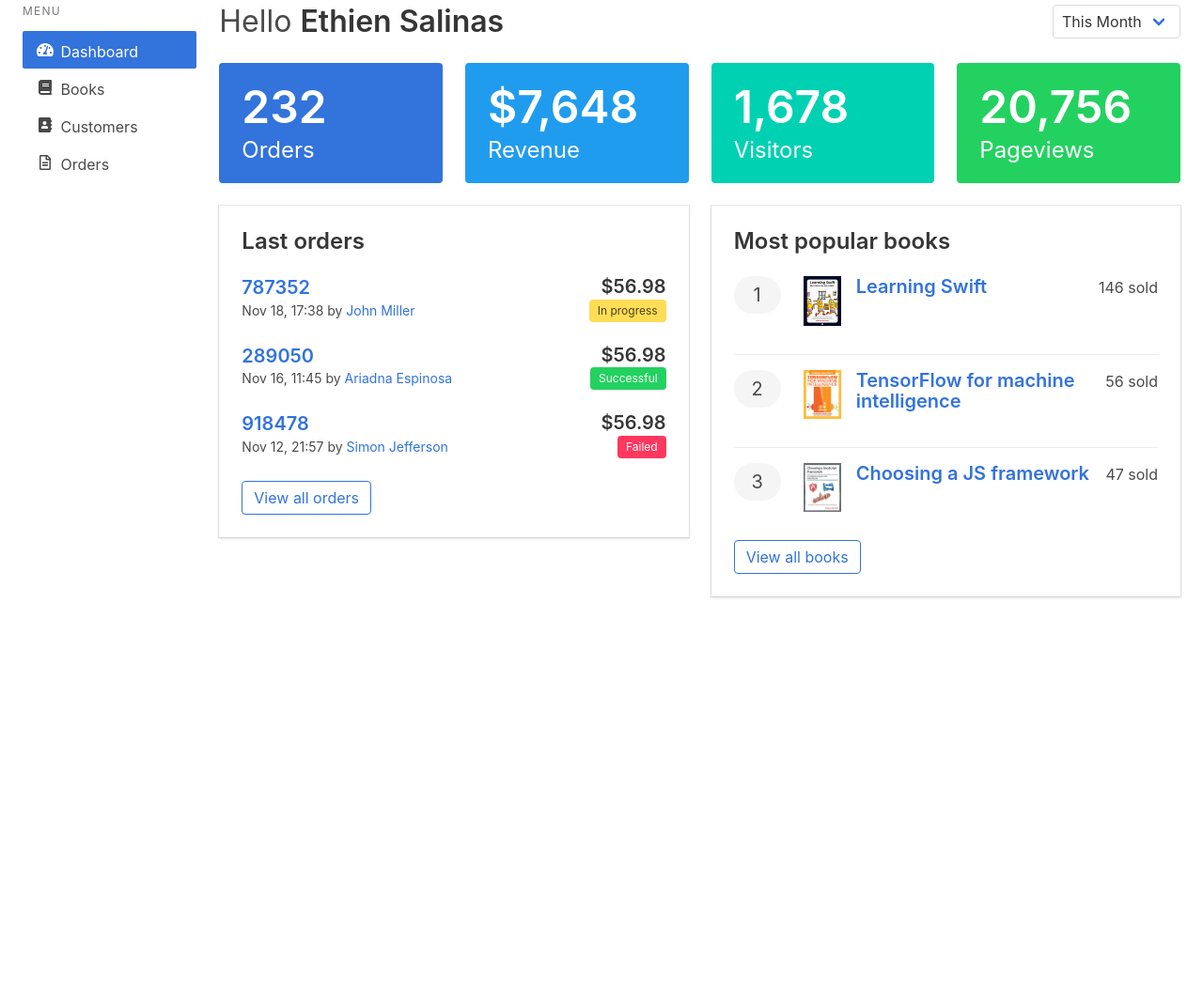
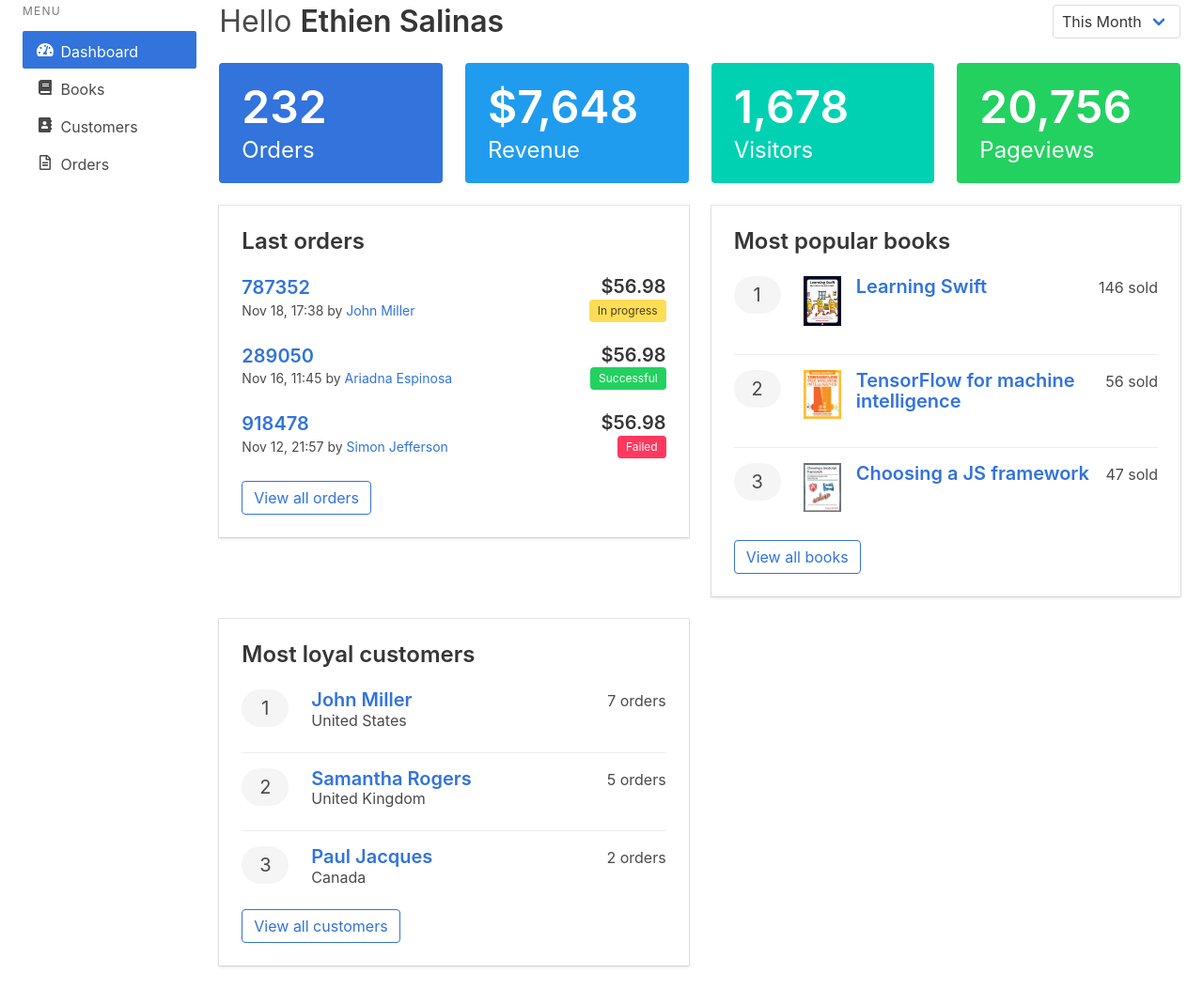
Before and after one commit to ethien-salinas/interfaces-with-bulma, a website: page src/dashboard.html in a window 1280 px wide. Shown: the part 97-1166 px from the top of the page at 94% size. Before the commit the page ends 800 px from the top, so only its background shows below. Drawn offline with nearby package versions, Linux system fonts and the light colour scheme.

Commit message:
[ADD] most loyal customers summary

```diff
--- a/src/dashboard.html
+++ b/src/dashboard.html
@@ -260,6 +260,55 @@
               </div>
             </div>
           </div>
+          <!-- Most loyal customers -->
+          <div class="column is-12-tablet is-6-desktop is-4-fullhd">
+            <div class="card">
+              <div class="card-content">
+                <h2 class="title is-4">Most loyal customers</h2>
+
+                <div class="media">
+                  <div class="media-left is-marginless">
+                    <p class="number">1</p>
+                  </div>
+                  <div class="media-content">
+                    <p class="title is-5 is-spaced is-marginless">
+                      <a href="edit-customer.html">John Miller</a>
+                    </p>
+                    <p class="subtitle is-6">United States</p>
+                  </div>
+                  <div class="media-right">7 orders</div>
+                </div>
+
+                <div class="media">
+                  <div class="media-left is-marginless">
+                    <p class="number">2</p>
+                  </div>
+                  <div class="media-content">
+                    <p class="title is-5 is-spaced is-marginless">
+                      <a href="edit-customer.html">Samantha Rogers</a>
+                    </p>
+                    <p class="subtitle is-6">United Kingdom</p>
+                  </div>
+                  <div class="media-right">5 orders</div>
+                </div>
+
+                <div class="media">
+                  <div class="media-left is-marginless">
+                    <p class="number">3</p>
+                  </div>
+                  <div class="media-content">
+                    <p class="title is-5 is-spaced is-marginless">
+                      <a href="edit-customer.html">Paul Jacques</a>
+                    </p>
+                    <p class="subtitle is-6">Canada</p>
+                  </div>
+                  <div class="media-right">2 orders</div>
+                </div>
+
+                <a class="button is-link is-outlined" href="customers.html">View all customers</a>
+              </div>
+            </div>
+          </div>
         </div>
 
       </div>
```
